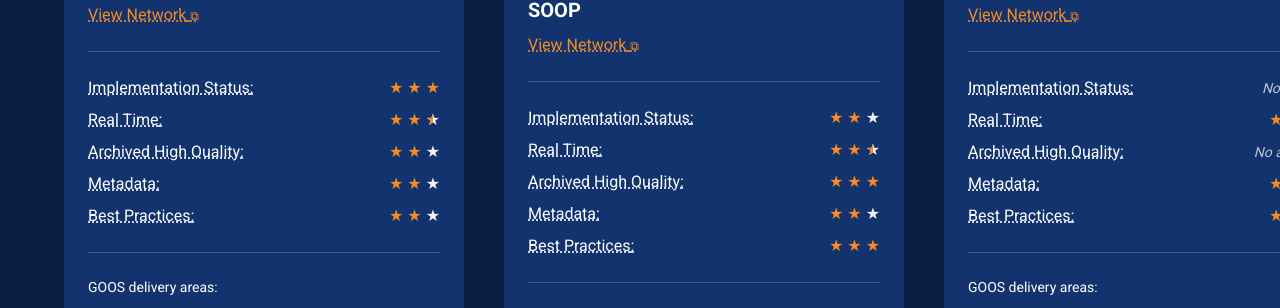
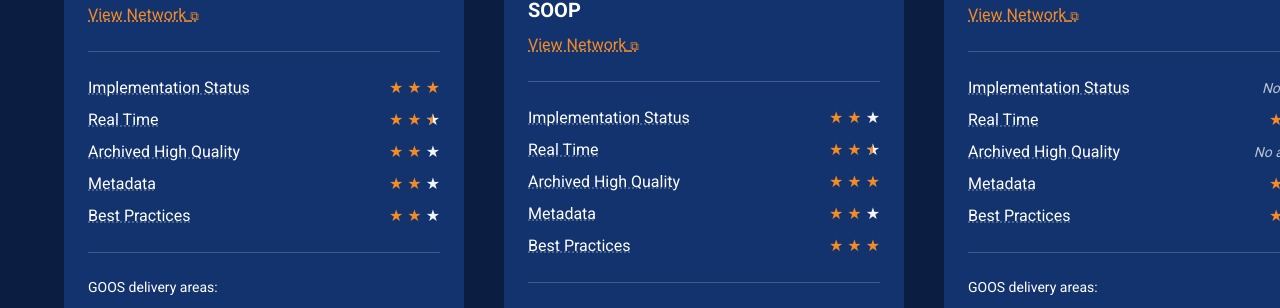
Before and after one commit to OceanOPS/oceanops-report-card, a React (Vite) app: page /#overview-section in a window 1280 px wide. Shown: the part 6362-6670 px from the top of the page. Built offline with nearby package versions, Linux system fonts and the light colour scheme; a web font is replaced by a local one.

Commit message:
Remove colons from NetworkCard rating labels and make underlines more subtle
- Remove colon (:) from all 5 rating category labels
- Add decoration-white/30 to rating label underlines for more subtle appearance
- Update tsunami buoys icon path in App.tsx

```diff
--- a/src/App.tsx
+++ b/src/App.tsx
@@ -446,7 +446,7 @@ function App() {
             deliveryAreas: ['climate', 'operational', 'oceanhealth'],
           },
           {
-            iconSrc: '/icons/network/dbcp_moored.svg',
+            iconSrc: '/icons/network/tsunami_buoys.svg',
             iconAlt: 'networks.dbcpTsunami.iconAlt',
             titleKey: 'networks.dbcpTsunami.title',
             networkUrl: 'https://www.ocean-ops.org/DBCP',
--- a/src/components/NetworkCard.tsx
+++ b/src/components/NetworkCard.tsx
@@ -221,8 +221,8 @@ export default function NetworkCard({
             backgroundColor={tooltipBgColor}
             textColor={tooltipTextColor}
           >
-            <p className={`flex-1 ${textColor} text-base underline decoration-dotted cursor-help`}>
-              {t('networks.ratings.implementationStatus')}:
+            <p className={`flex-1 ${textColor} text-base underline decoration-dotted decoration-white/30 cursor-help`}>
+              {t('networks.ratings.implementationStatus')}
             </p>
           </Tooltip>
           <div className="flex gap-1">
@@ -236,8 +236,8 @@ export default function NetworkCard({
             backgroundColor={tooltipBgColor}
             textColor={tooltipTextColor}
           >
-            <p className={`flex-1 ${textColor} text-base underline decoration-dotted cursor-help`}>
-              {t('networks.ratings.realTime')}:
+            <p className={`flex-1 ${textColor} text-base underline decoration-dotted decoration-white/30 cursor-help`}>
+              {t('networks.ratings.realTime')}
             </p>
           </Tooltip>
           <div className="flex gap-1">{renderRating(ratings.realTime)}</div>
@@ -249,8 +249,8 @@ export default function NetworkCard({
             backgroundColor={tooltipBgColor}
             textColor={tooltipTextColor}
           >
-            <p className={`flex-1 ${textColor} text-base underline decoration-dotted cursor-help`}>
-              {t('networks.ratings.archivedHighQuality')}:
+            <p className={`flex-1 ${textColor} text-base underline decoration-dotted decoration-white/30 cursor-help`}>
+              {t('networks.ratings.archivedHighQuality')}
             </p>
           </Tooltip>
           <div className="flex gap-1">
@@ -265,8 +265,8 @@ export default function NetworkCard({
             textColor={tooltipTextColor}
             allowHtml={true}
           >
-            <p className={`flex-1 ${textColor} text-base underline decoration-dotted cursor-help`}>
-              {t('networks.ratings.metadata')}:
+            <p className={`flex-1 ${textColor} text-base underline decoration-dotted decoration-white/30 cursor-help`}>
+              {t('networks.ratings.metadata')}
             </p>
           </Tooltip>
           <div className="flex gap-1">{renderRating(ratings.metadata)}</div>
@@ -278,8 +278,8 @@ export default function NetworkCard({
             backgroundColor={tooltipBgColor}
             textColor={tooltipTextColor}
           >
-            <p className={`flex-1 ${textColor} text-base underline decoration-dotted cursor-help`}>
-              {t('networks.ratings.bestPractices')}:
+            <p className={`flex-1 ${textColor} text-base underline decoration-dotted decoration-white/30 cursor-help`}>
+              {t('networks.ratings.bestPractices')}
             </p>
           </Tooltip>
           <div className="flex gap-1">
```
